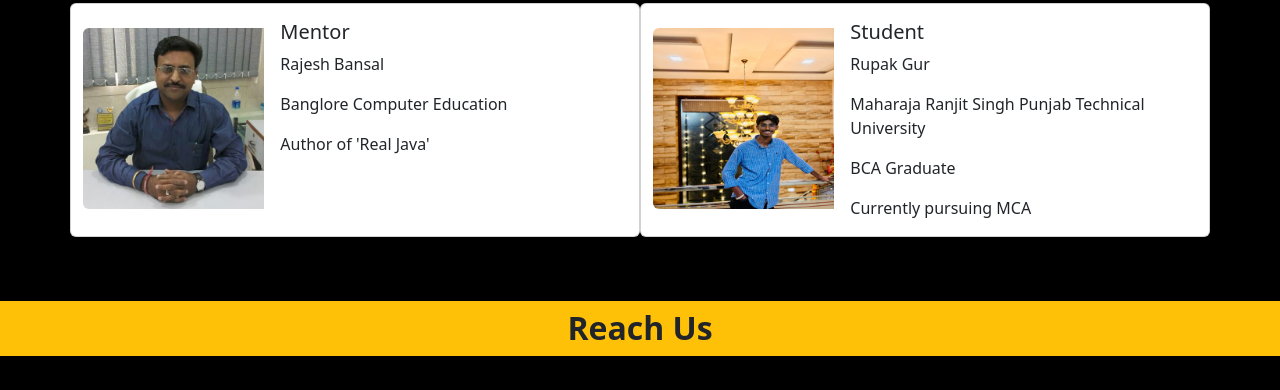
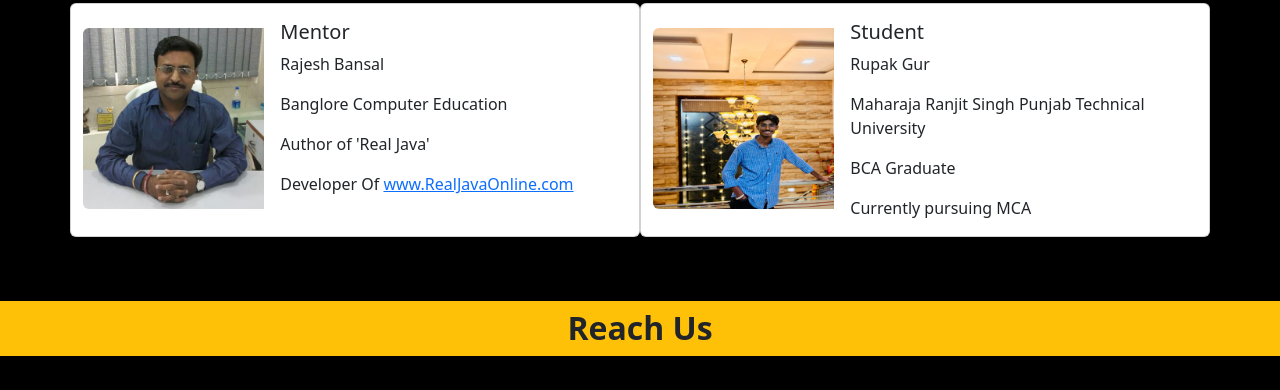
Before and after one commit to Romeo2410/Playground-Project, a website: page public/index.html in a window 1280 px wide. Shown: the part 1418-1808 px from the top of the page. Drawn offline with nearby package versions, Linux system fonts and the light colour scheme.

Commit message:
Sir ki Site Add

```diff
--- a/public/index.html
+++ b/public/index.html
@@ -347,6 +347,7 @@ function scrollToTop() {
             <p class="card-text">Rajesh Bansal</p>
             <p class="card-text">Banglore Computer Education</p>
             <p class="card-text">Author of 'Real Java'</p>
+            <p class="card-text ">Developer Of <a href="https://www.realjavaonline.com/" target="_blank">www.RealJavaOnline.com</a></p>
           </div>
         </div>
       </div>
```
